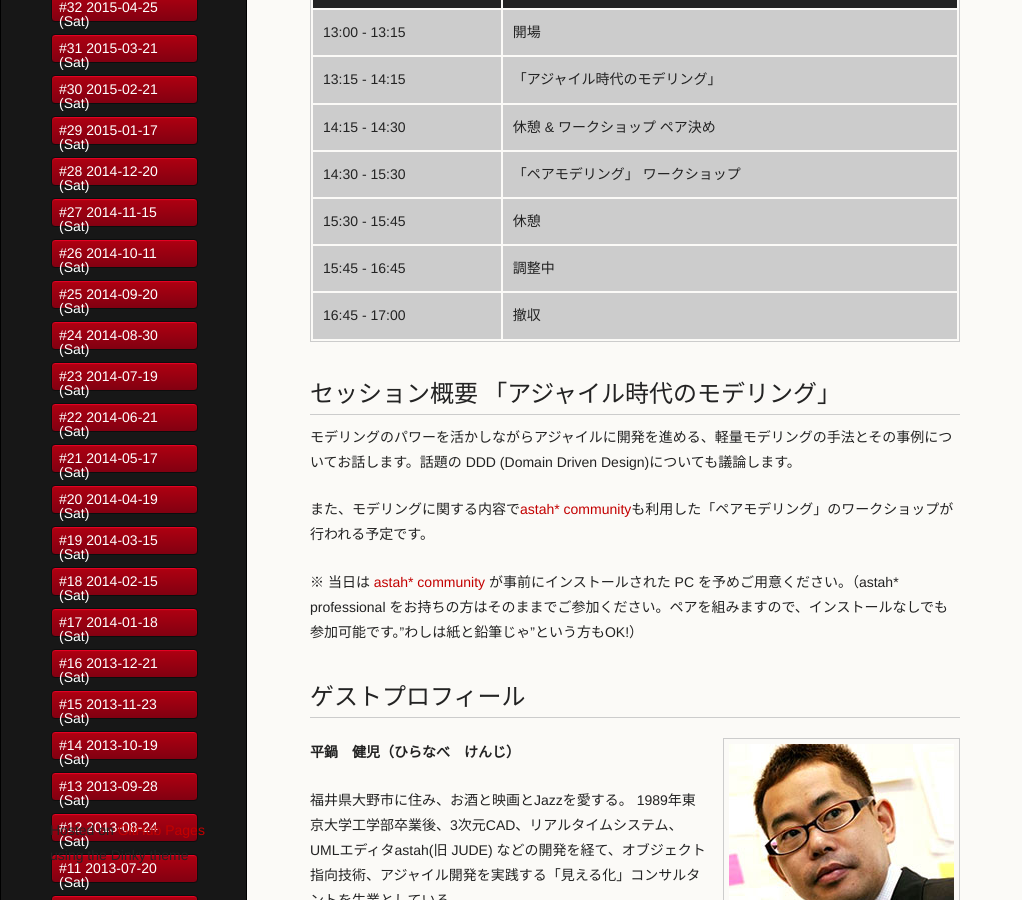
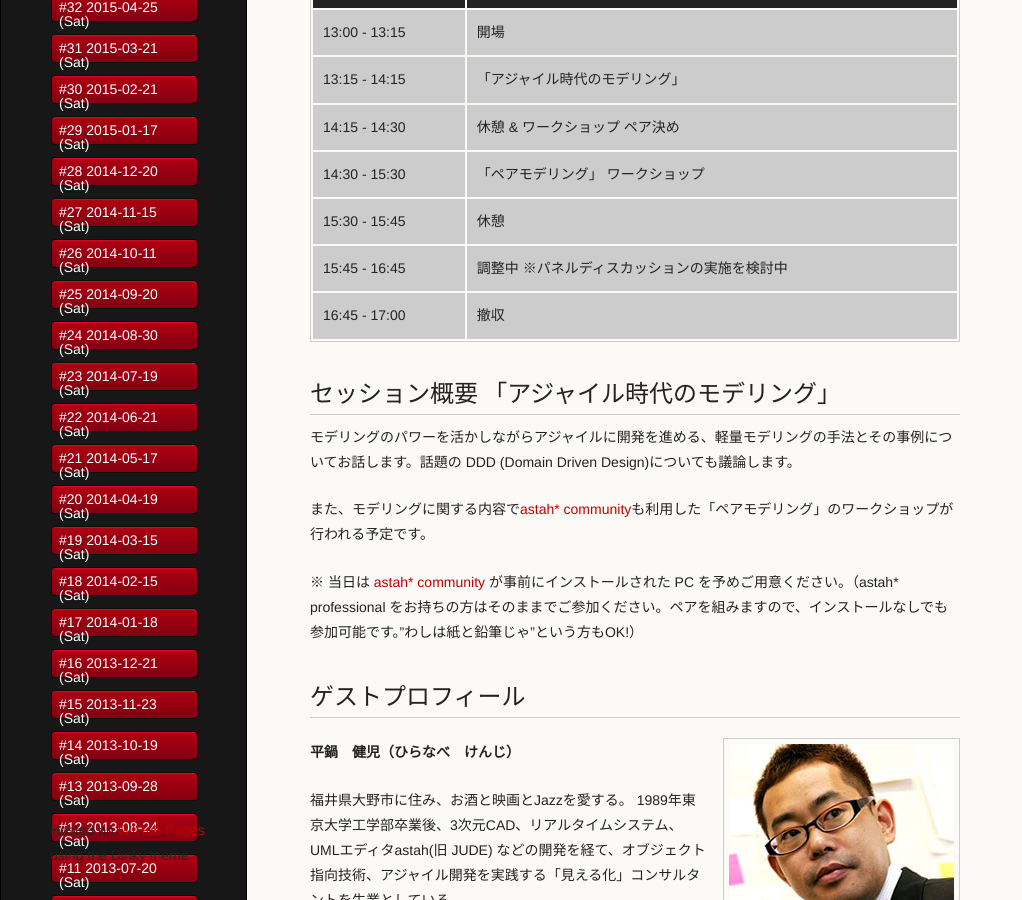
Before and after one commit to kanazawarb/meetup, a Jekyll site: the page built from 42/index.md, in a window 1280 px wide and 900 px high, scrolled down 597 px. Shown: the whole window, without its empty margins (0-1022 px from the left). Built offline with Jekyll 4.4.1, drawn with Linux system fonts in a browser that asks for light colours; a script that is not in the unit is left out.

Commit message:
検討中の内容を追加

```diff
--- a/42/index.md
+++ b/42/index.md
@@ -31,9 +31,9 @@ title: "#42"
 | 13:00 - 13:15 | 開場 |
 | 13:15 - 14:15 | 「アジャイル時代のモデリング」 |
 | 14:15 - 14:30 | 休憩 & ワークショップ ペア決め |
-| 14:30 - 15:30| 「ペアモデリング」 ワークショップ |
+| 14:30 - 15:30 | 「ペアモデリング」 ワークショップ |
 | 15:30 - 15:45 | 休憩 |
-| 15:45 - 16:45 | 調整中 |
+| 15:45 - 16:45 | 調整中 ※パネルディスカッションの実施を検討中 |
 | 16:45 - 17:00 | 撤収 |
 
 ## セッション概要 「アジャイル時代のモデリング」
```
